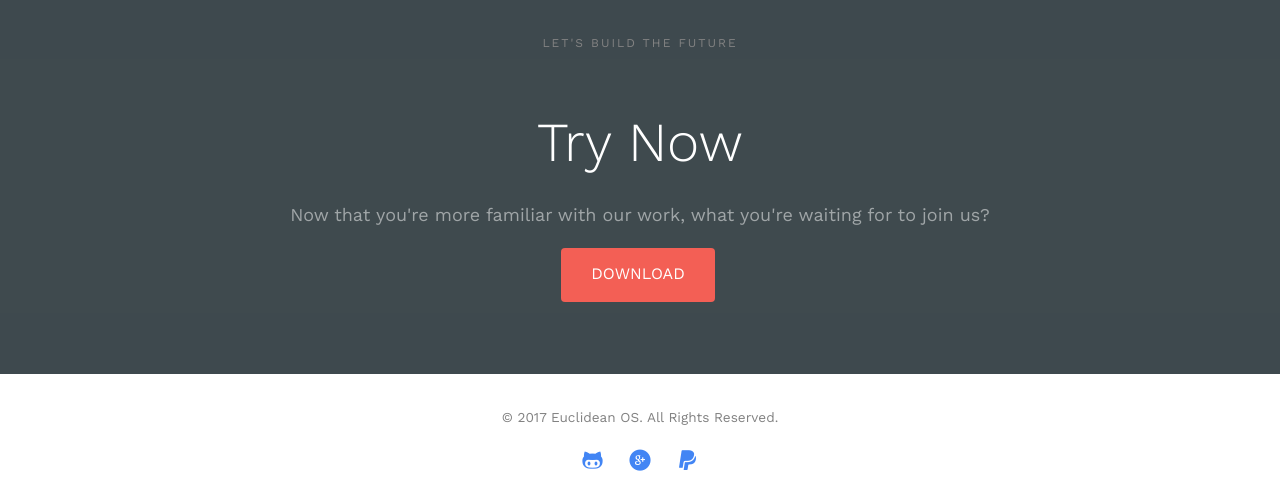
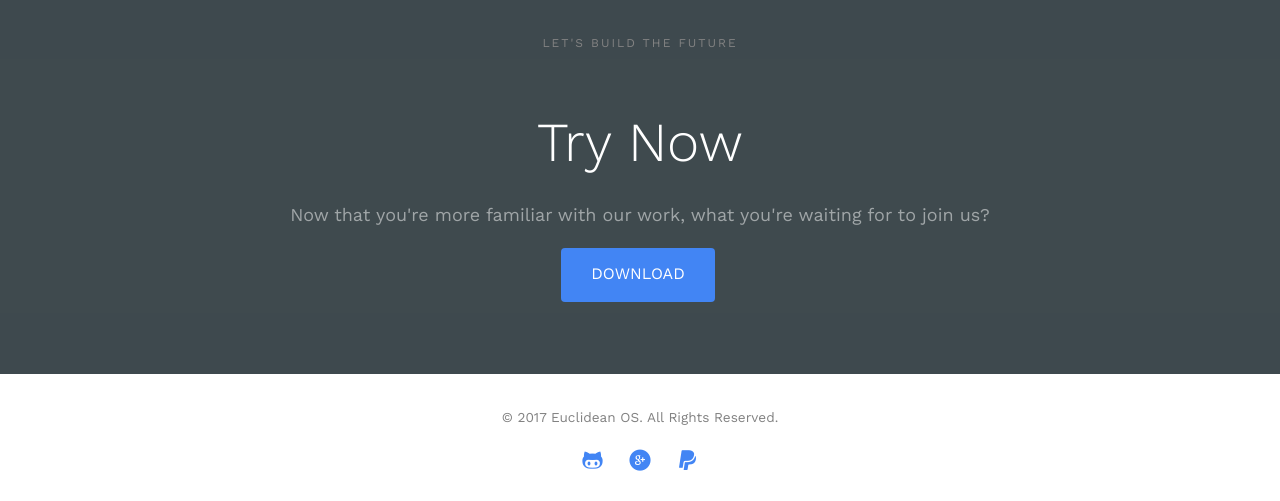
Before and after one commit to EuclideanOS/euclideanos.github.io, a PHP site: page /index.html in a window 1280 px wide. Shown: the part 2228-2729 px from the top of the page. Run offline with PHP 8.4, Linux system fonts and the light colour scheme; some web fonts are replaced.

Commit message:
Use our blue

```diff
--- a/css/style.css
+++ b/css/style.css
@@ -1231,7 +1231,7 @@ h1, h2, h3, h4, h5, h6, figure {
 #fh5co-started .btn {
   height: 54px;
   border: none !important;
-  background: #f35f55;
+  background: #4285F4;
   color: #fff;
   font-size: 16px;
   text-transform: uppercase;
```
